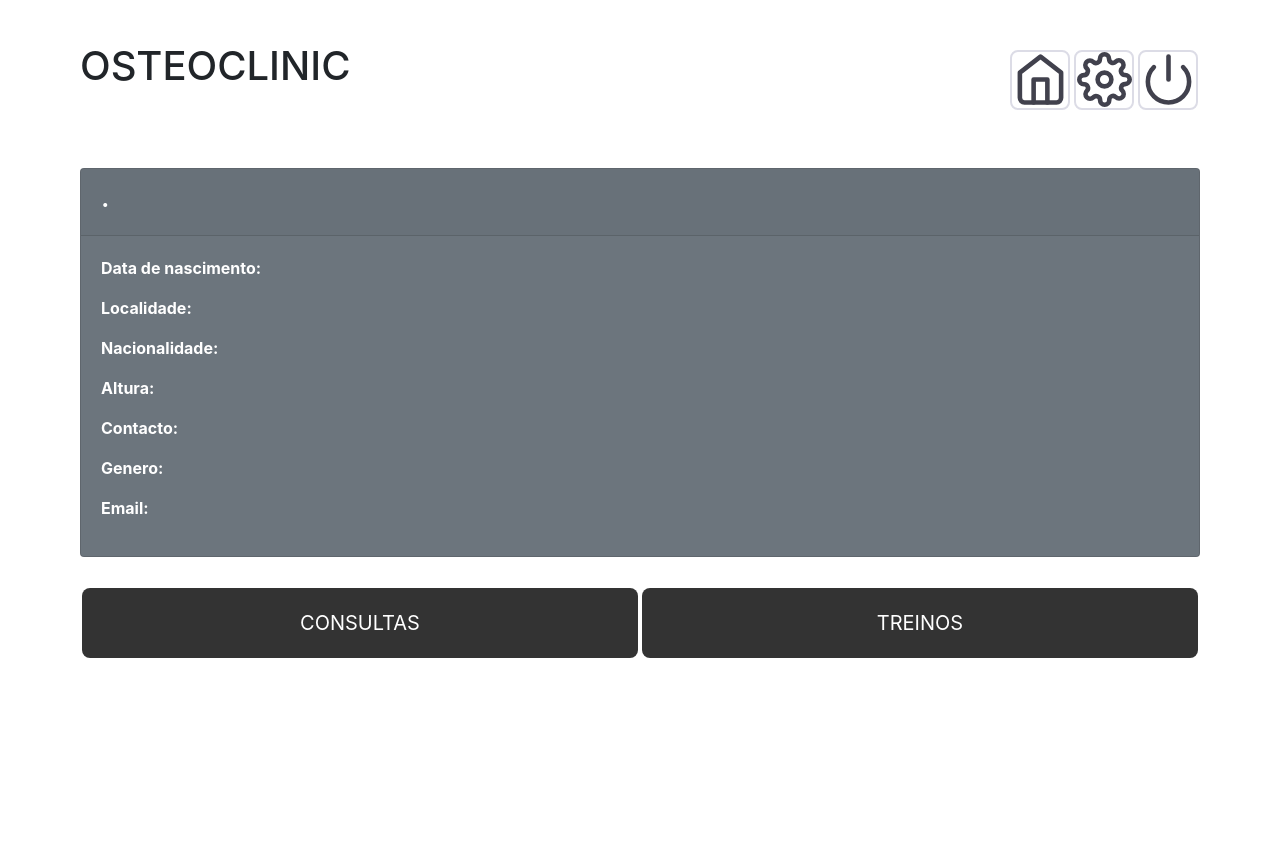
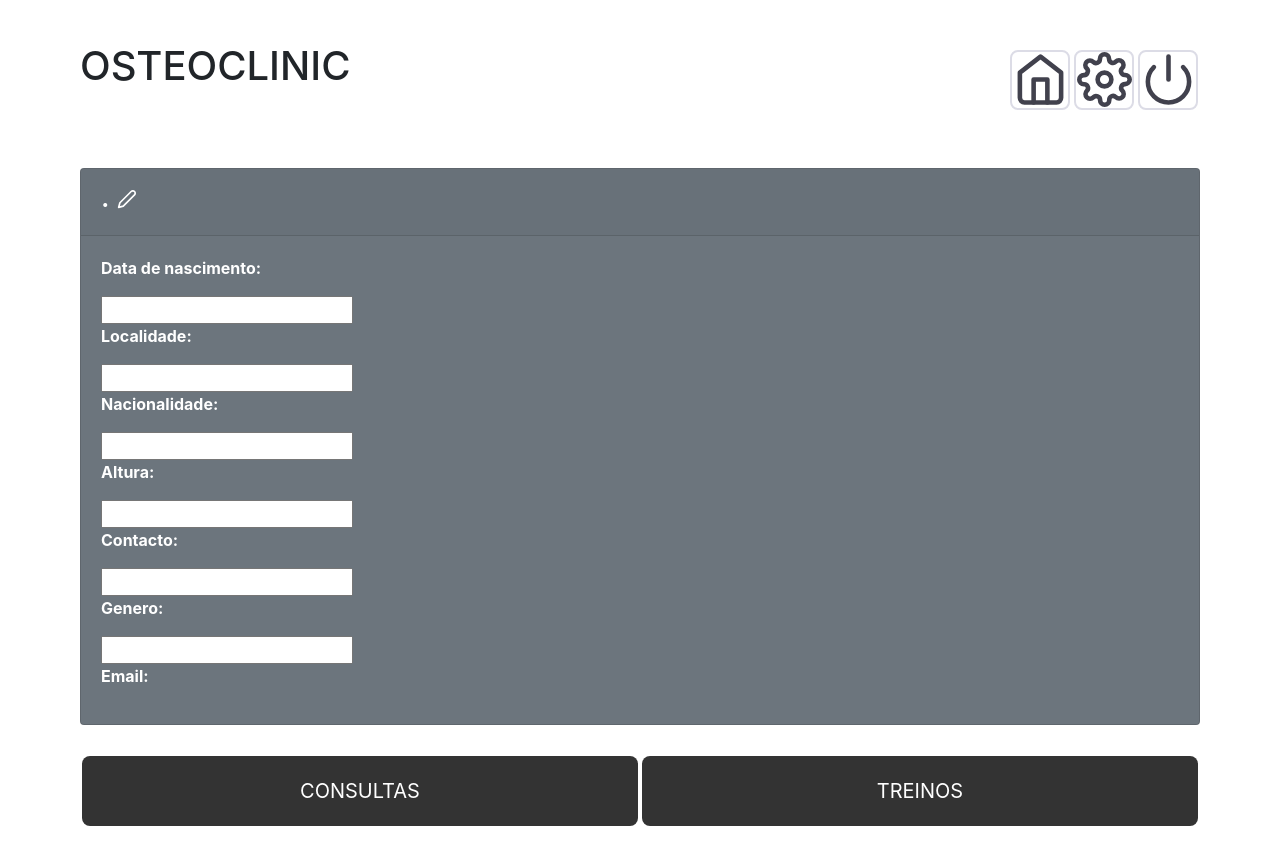
Before and after one commit to Project-Osteo/WebApp, a React (Create React App) app in the folder frontend/: page /pacientes/1 in a window 1280 px wide. Before the commit the page ends 800 px from the top, so only its background shows below. Built offline with nearby package versions, Linux system fonts and the light colour scheme; no server answers.

Commit message:
tentativa de update

```diff
--- a/frontend/src/pages/Pacientes/index.js
+++ b/frontend/src/pages/Pacientes/index.js
@@ -1,6 +1,6 @@
 import React, { useEffect, useState } from 'react';
 import { Link, useParams } from 'react-router-dom';
-import { FiHome, FiSettings, FiPlusSquare, FiPower } from 'react-icons/fi';
+import { FiHome, FiSettings, FiPlusSquare, FiPower, FiEdit2 } from 'react-icons/fi';
 import 'bootstrap/dist/css/bootstrap.min.css';
 import * as ReactBootStrap from "react-bootstrap";
 import { useHistory} from "react-router-dom";
@@ -129,16 +129,36 @@ export default function Pacientes() {
             </div> */}
 
             <div class="card text-white bg-secondary mb-3">
-                <div class="card-header"><h3>{pacienteInfo.id_paciente}.  <b>{pacienteInfo.nome}</b></h3>
+                <div class="card-header"><h3>{pacienteInfo.id_paciente}.  <b>{pacienteInfo.nome}</b>
+                    <FiEdit2 type="button" size={20} onClick={updatePaciente}></FiEdit2>
+                </h3>
 
                 </div>
                 <div class="card-body">
                     <p><b>Data de nascimento:</b> {pacienteInfo.data_nascimento}</p>
+                    <input type="text" name="pickup_time" required value={dataNascimento}
+                       onChange={(e) => setDataNascimento(e.target.value)} />
+
                     <p><b>Localidade:</b> {pacienteInfo.localidade}</p>
+                    <input type="text" name="localidade" value={localidade}
+                       onChange={(e) => setLocalidade(e.target.value)} />
+
                     <p><b>Nacionalidade:</b> {pacienteInfo.nacionalidade}</p>
+                    <input type="text" name="nacionalidade" value={nacionalidade}
+                       onChange={(e) => setNacionalidade(e.target.value)} />
+
                     <p><b>Altura:</b> {pacienteInfo.altura}</p>
+                    <input type="number" name="altura" value={altura}
+                       onChange={(e) => setAltura(e.target.value)} />
+
                     <p><b>Contacto:</b> {pacienteInfo.telemovel}</p>
+                    <input type="tel" name="telemovel" required value={telemovel}
+                       onChange={(e) => setTelemovel(e.target.value)} />
+
                     <p><b>Genero:</b> {pacienteInfo.genero}</p>
+                    <input type="text" name="genero" required value={genero}
+                       onChange={(e) => setGenero(e.target.value)} />
+
                     <p><b>Email:</b> {pacienteInfo.mail}</p>
                 </div>
             </div>
```
